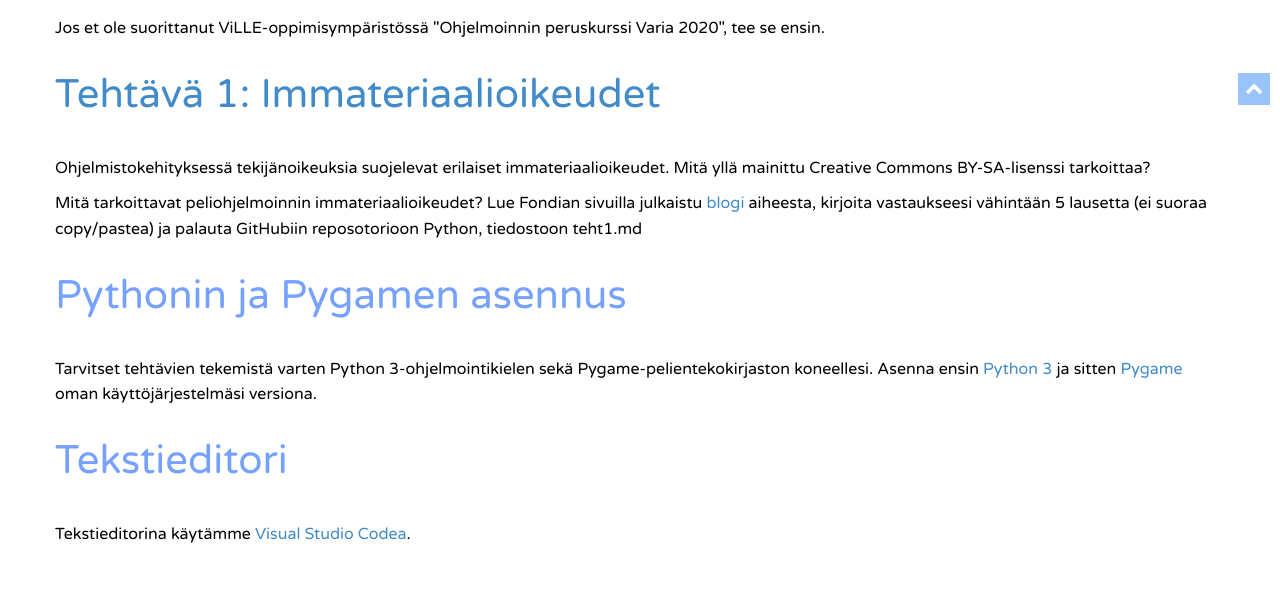
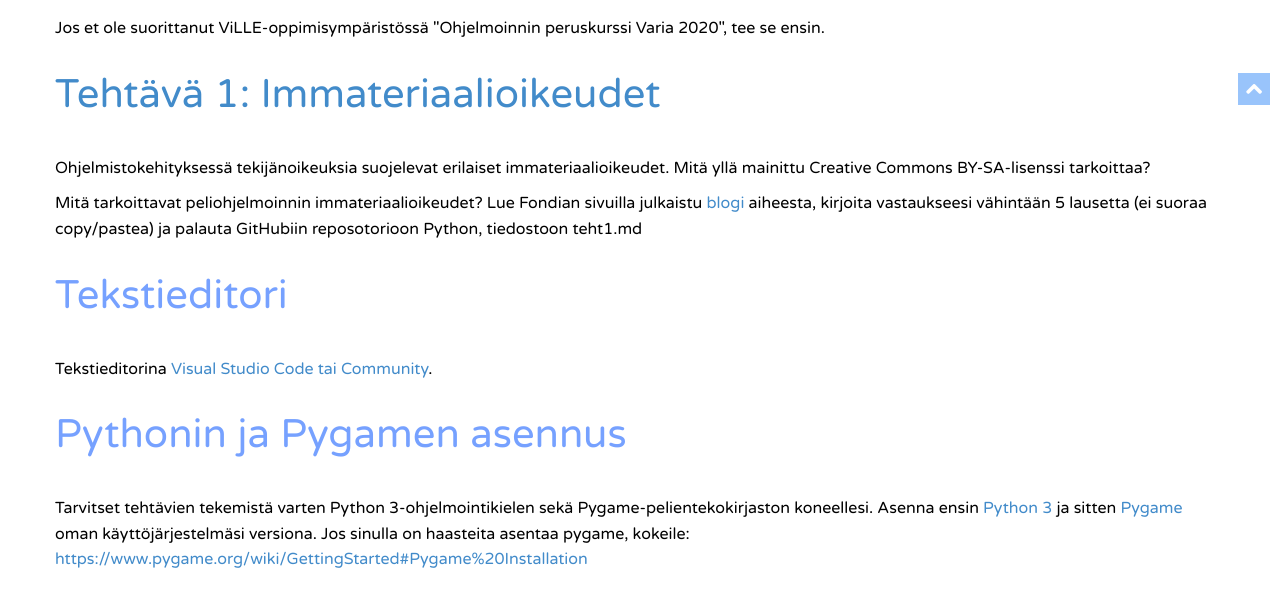
Before and after one commit to MiraAVorne/Python, a plain HTML site: page index.html in a window 1280 px wide. Shown: the part 685-1284 px from the top of the page. Before the commit the page ends 1258 px from the top, so only its background shows below. Drawn offline with Linux system fonts and the light colour scheme.

Commit message:
Update index.html

```diff
--- a/index.html
+++ b/index.html
@@ -78,7 +78,7 @@
                         BY-SA-lisenssillä. </i>
 
                     <h2> Yleisiä ohjeita </h2>
-                    Tee GitHubiin repositorio nimeltä Python. Palauta tehtävät repositorioon kansiohin: Peli ja Projekti.
+                    Tee versionhallintaan repositorioon Eduvantaa nimeltä Python. Palauta tehtävät repositorioon kansiohin: Peli ja Projekti.
                     Ensimmäinen tehtävä palautetaan kuitenkin repositorion juureen md -tiedostona: teht1.md.
 
                     <h2> Aikaisempi osaaminen </h2>
@@ -96,13 +96,18 @@
                         aiheesta, kirjoita vastaukseesi vähintään 5 lausetta (ei suoraa copy/pastea) ja palauta
                         GitHubiin reposotorioon Python, tiedostoon teht1.md
                     </p>
+
+                    <h2> Tekstieditori </h2>
+                    Tekstieditorina <a href="https://code.visualstudio.com/">Visual Studio Code tai Community</a>.
+
                     <h2>Pythonin ja Pygamen asennus</h2>
                     Tarvitset tehtävien tekemistä varten Python 3-ohjelmointikielen sekä Pygame-pelientekokirjaston
                     koneellesi. Asenna ensin <a href="https://www.python.org/downloads/">Python 3</a> ja sitten
                     <a href="http://pygame.org/download.shtml">Pygame</a> oman käyttöjärjestelmäsi versiona.
 
-                    <h2> Tekstieditori </h2>
-                    Tekstieditorina käytämme <a href="https://code.visualstudio.com/">Visual Studio Codea</a>.
+                    Jos sinulla on haasteita asentaa pygame, kokeile: <a href="https://www.pygame.org/wiki/GettingStarted#Pygame%20Installation
+                        ">https://www.pygame.org/wiki/GettingStarted#Pygame%20Installation</a>
+
                     <br><br>
                 </div>
             </div>
```
